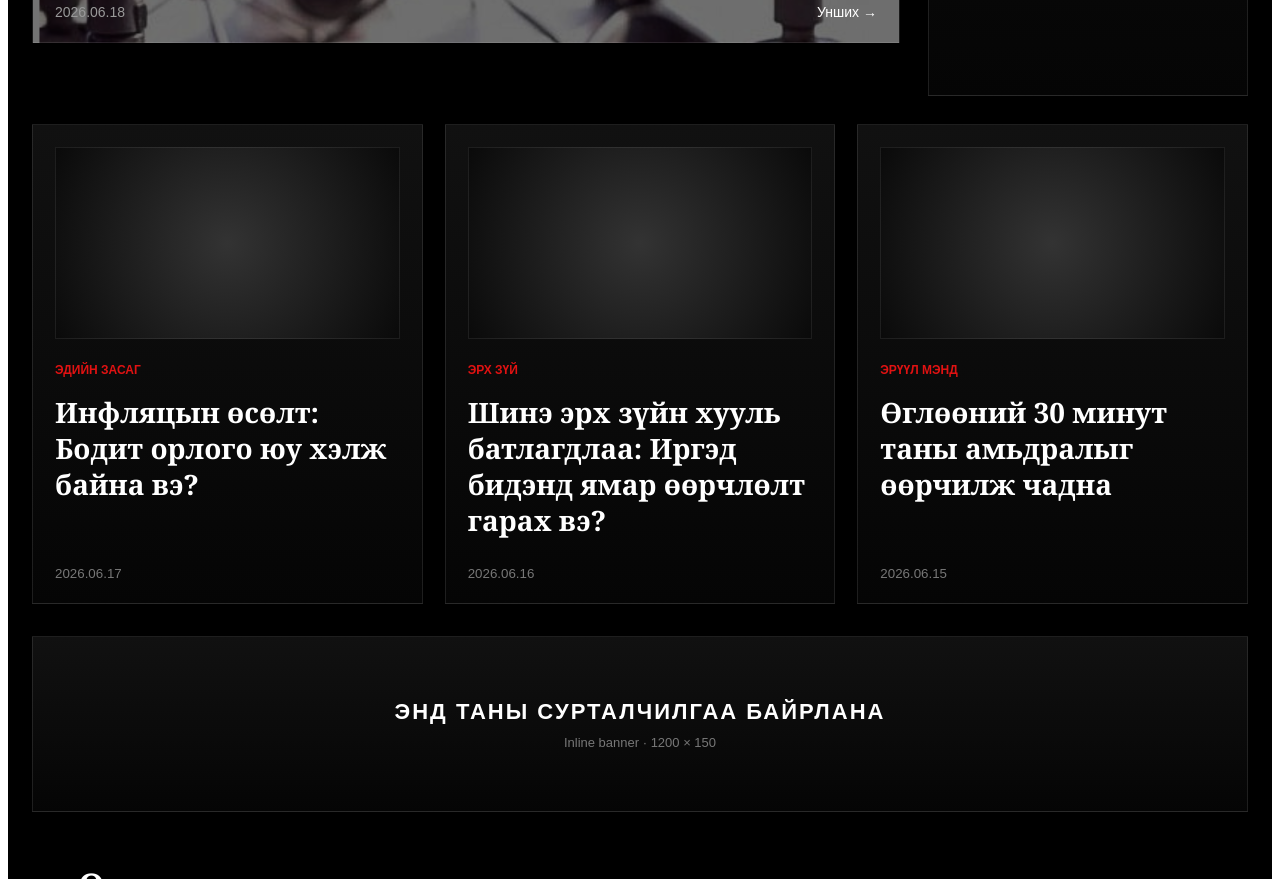
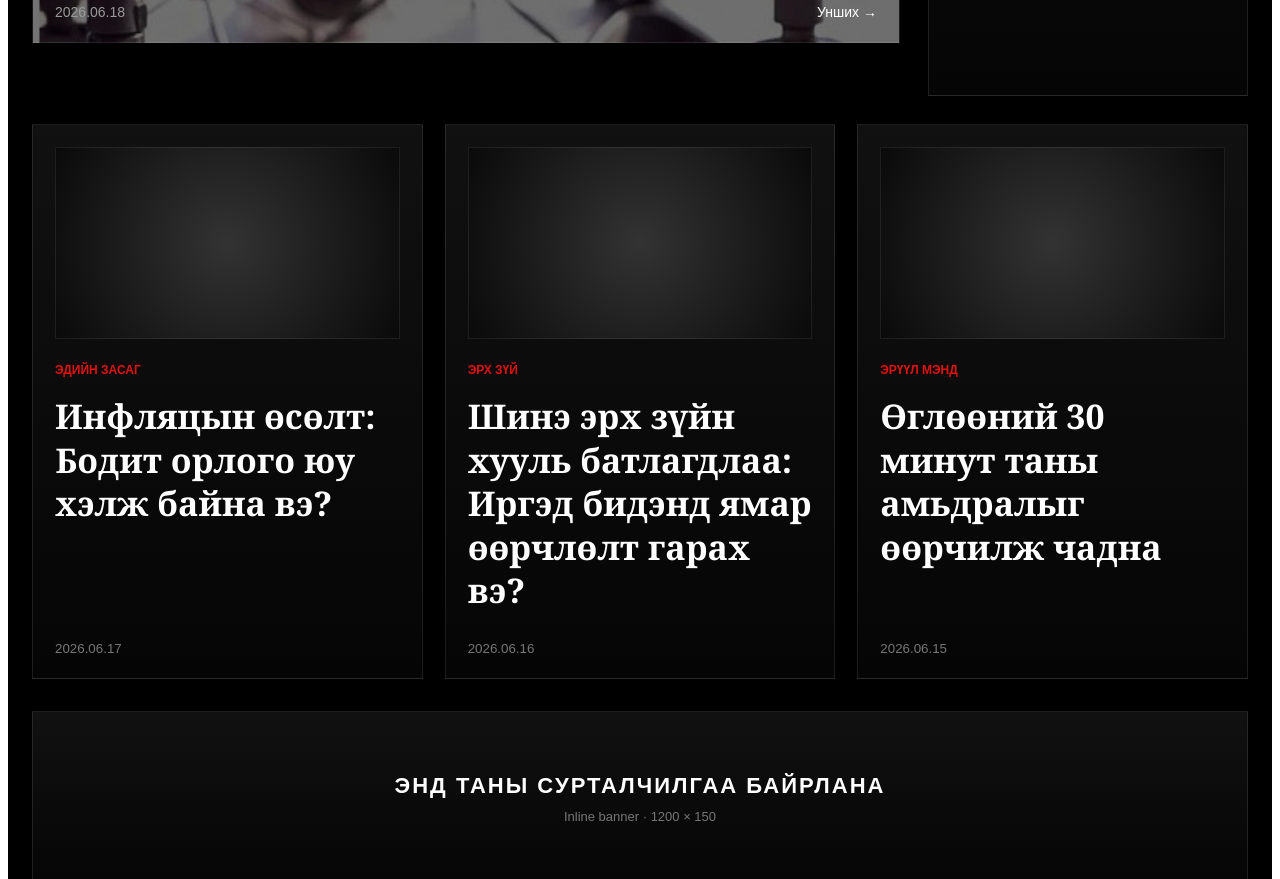
Before and after one commit to toogeemunkhtogtokh-ai/Anzaar-mn, a Next.js app: page / in a window 1280 px wide. Shown: the part 700-1579 px from the top of the page. Built offline with nearby package versions, Linux system fonts and the light colour scheme.

Commit message:
Update page.js

```diff
--- a/app/page.js
+++ b/app/page.js
@@ -215,7 +215,8 @@ backgroundBlendMode:"multiply",
         display:"flex",
         flexDirection:"column",
         transition:"all .35s ease",
-        cursor:"pointer"
+        cursor:"pointer",
+        transform:"translateY(0)"
       }}
         >
       <div style={{
@@ -236,7 +237,7 @@ backgroundBlendMode:"multiply",
       </div>
 
       <h3 style={{
-        fontSize:28,
+        fontSize:34,
         lineHeight:1.28,
         minHeight:120,
         marginTop:18,
```
